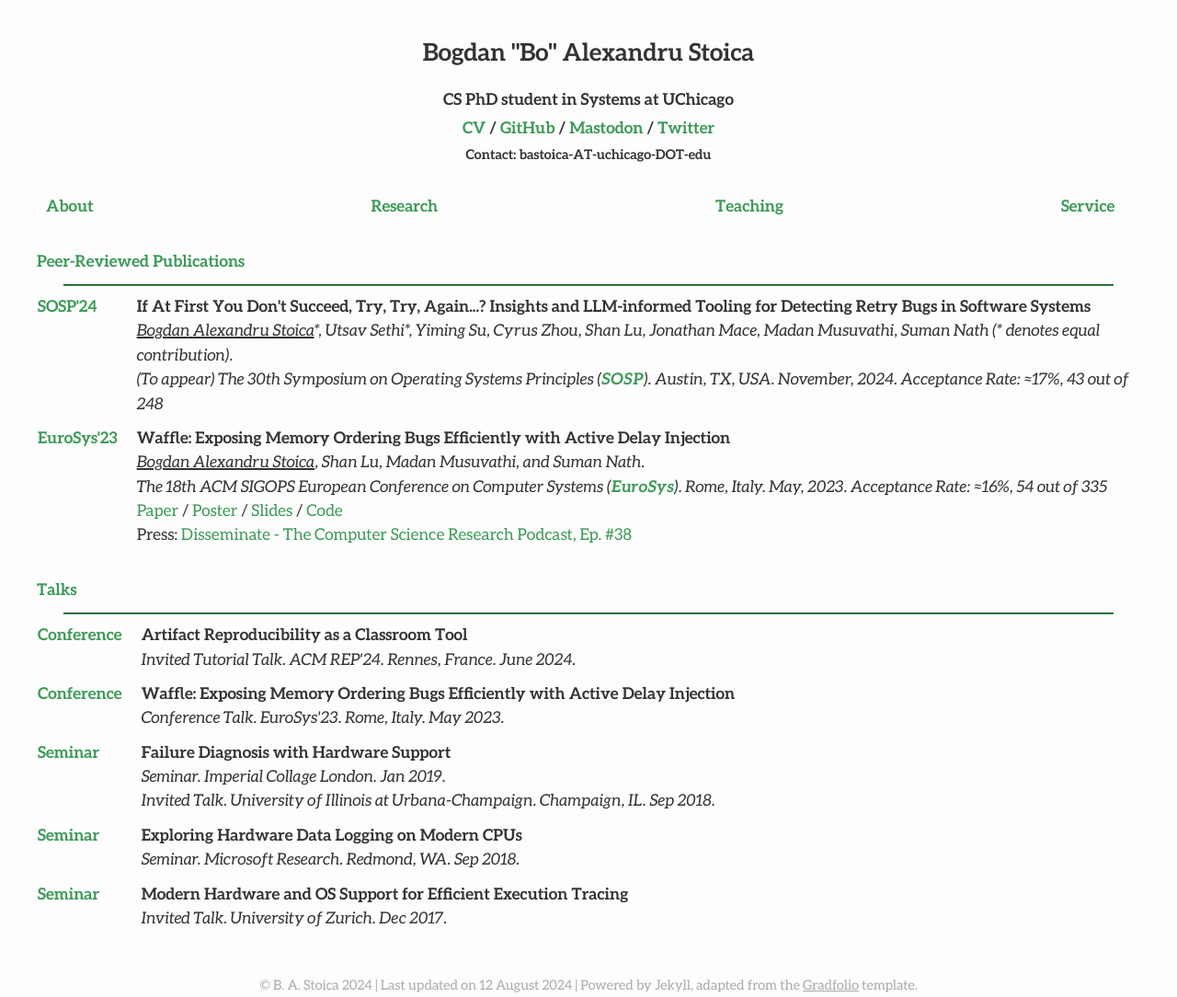
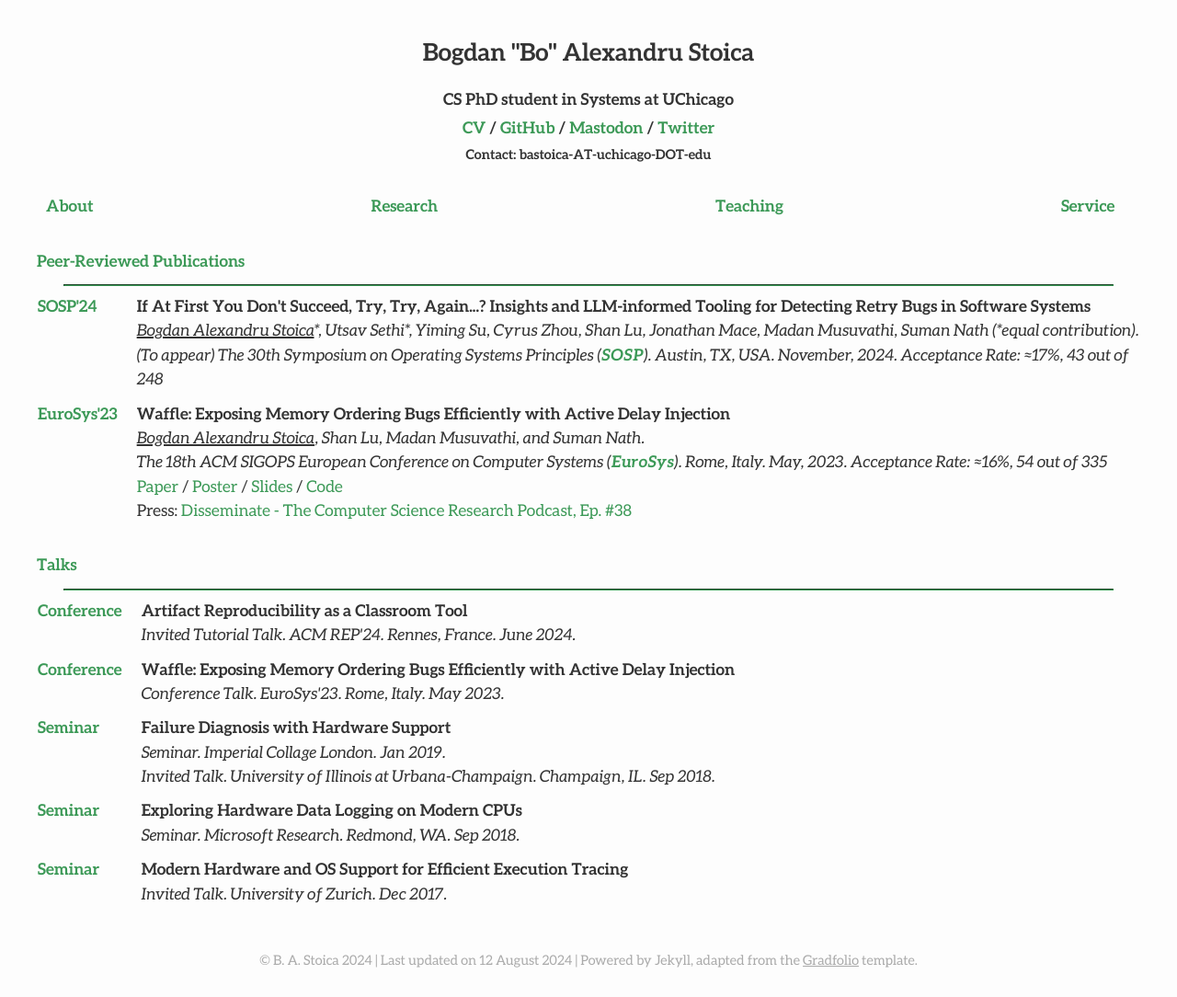
Before and after one commit to bastoica/bastoica.github.io, a Jekyll site: the page built from research.md, in a window 1280 px wide. Shown: the whole page at 92% size. Built offline with Jekyll 4.4.1, drawn with Linux system fonts in a browser that asks for light colours; nearby versions of some CDN libraries; after the commit the page ends 1058 px from its top, so only the background shows below that.

Commit message:
Minor formatting fix

```diff
--- a/research.md
+++ b/research.md
@@ -20,7 +20,7 @@ published: true
     <td class="table-left-column-with-text-color"><b>SOSP'24</b></td>
     <td class="table-right-column">
 	  <b>If At First You Don't Succeed, Try, Try, Again...? Insights and LLM-informed Tooling for Detecting Retry Bugs in Software Systems</b><br>
-	  <i><u style="text-decoration-thickness: 2px;">Bogdan Alexandru Stoica</u>*, Utsav Sethi*, Yiming Su, Cyrus Zhou, Shan Lu, Jonathan Mace, Madan Musuvathi, Suman Nath (* denotes equal contribution).</i><br>
+	  <i><u style="text-decoration-thickness: 2px;">Bogdan Alexandru Stoica</u>*, Utsav Sethi*, Yiming Su, Cyrus Zhou, Shan Lu, Jonathan Mace, Madan Musuvathi, Suman Nath (*equal contribution).</i><br>
 	  <i>(To appear) The 30th Symposium on Operating Systems Principles (<a class="useful-links" href="https://sigops.org/s/conferences/sosp/2024/" target="_blank"><b>SOSP</b></a>). Austin, TX, USA. November, 2024. Acceptance Rate: ≈17%, 43 out of 248</i><br>
 	  <!--a class="useful-links" href="" target="_blank">Paper</a> / <a class="useful-links" href="" target="_blank">Poster</a> / <a class="useful-links" href="" target="_blank">Slides</a> / <a class="useful-links" href="" target="_blank">Code</a><br-->
 	</td>
```
